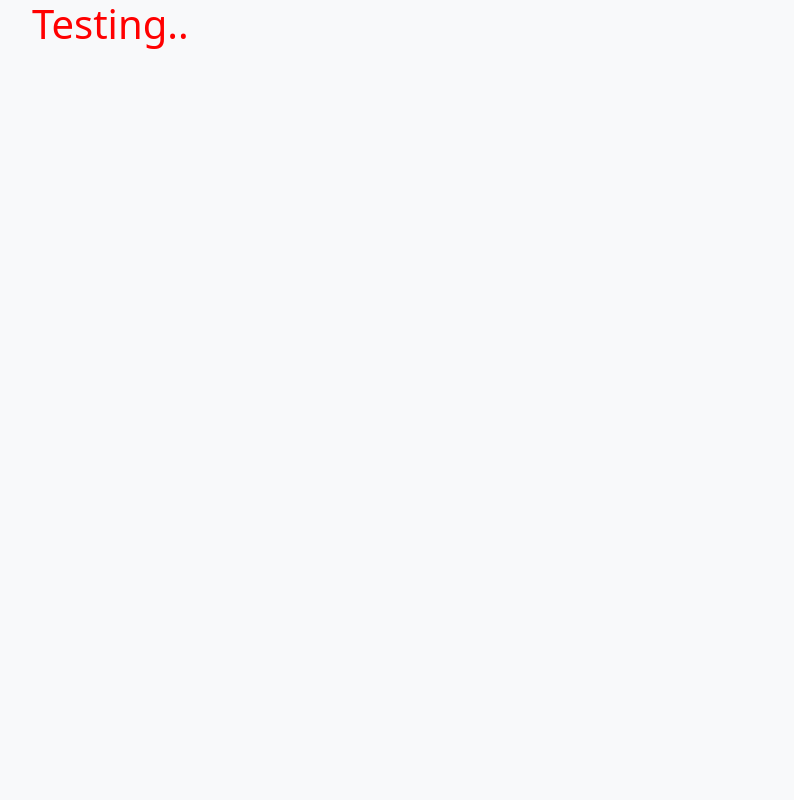
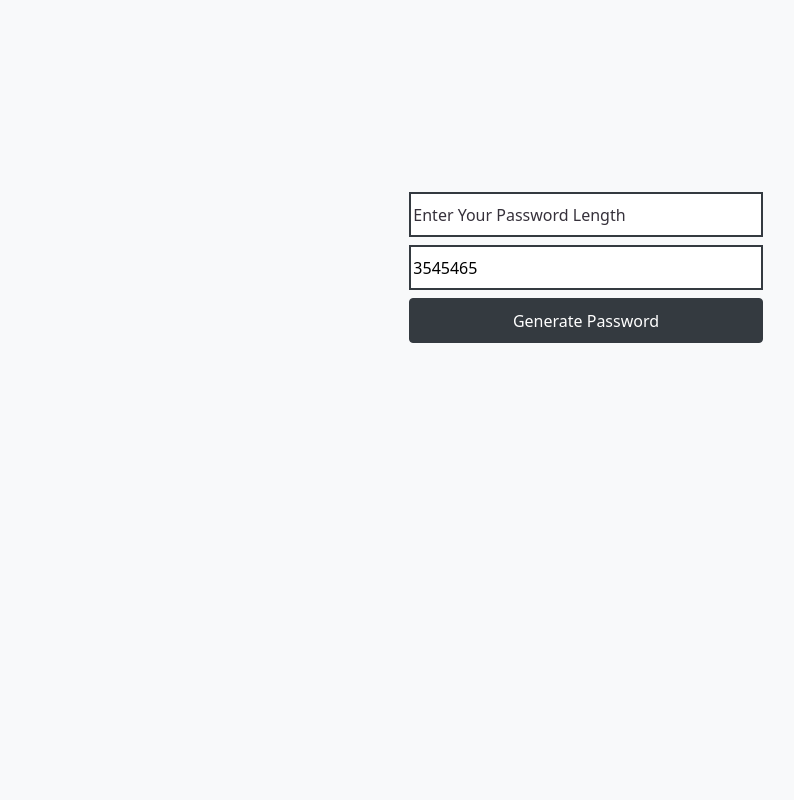
Before and after one commit to amjedsaleel/password-generator, a Django app: page / in a window 1280 px wide. Before the commit the part shown is almost empty. Shown: the whole page, without its empty margins (54-848 px from the left). Run offline with Django 3.2, Linux system fonts and the light colour scheme; some libraries are stand-ins or nearby versions.

Commit message:
UI desing design

```diff
--- a/password/templates/index.html
+++ b/password/templates/index.html
@@ -2,10 +2,15 @@
 {% load static %}
 {% block content %}
     <div class="container">
-        <div class="row">
-            <div class="col-12 col-md-4">
-                <h1>Testing..</h1>
+        <div class="row d-flex justify-content-center">
+            <div class="col-12 col-md-4 ">
+                    <form action="" method="post">
+                        {% csrf_token %}
+                        <input type="text" class="input-box" name="password-length" placeholder="Enter Your Password Length"> <br>
+                        <input type="text" class="mt-2" value="3545465" placeholder="Your Password Will Appear Here...">
+                        <input type="submit" class="submit-btn btn btn-dark mt-2" name="submit" value="Generate Password">
+                    </form>
             </div>
         </div>
     </div>
-{% endblock  %}
+{% endblock %}
--- a/static/css/main.css
+++ b/static/css/main.css
@@ -1,7 +1,23 @@
 html, body {
+    margin: 0;
     height: 100vh;
 }
 
-h1 {
-    color: red;
+form {
+    margin-top: 12em;
 }
+
+input {
+    width: 100%;
+    height: 45px;
+    border: 2px solid #343A40;
+}
+
+::placeholder {
+    color: #36313B;
+}
+
+/*.submit-btn {*/
+/*    background-color: black;*/
+/*    color: white;*/
+/*}*/
```
